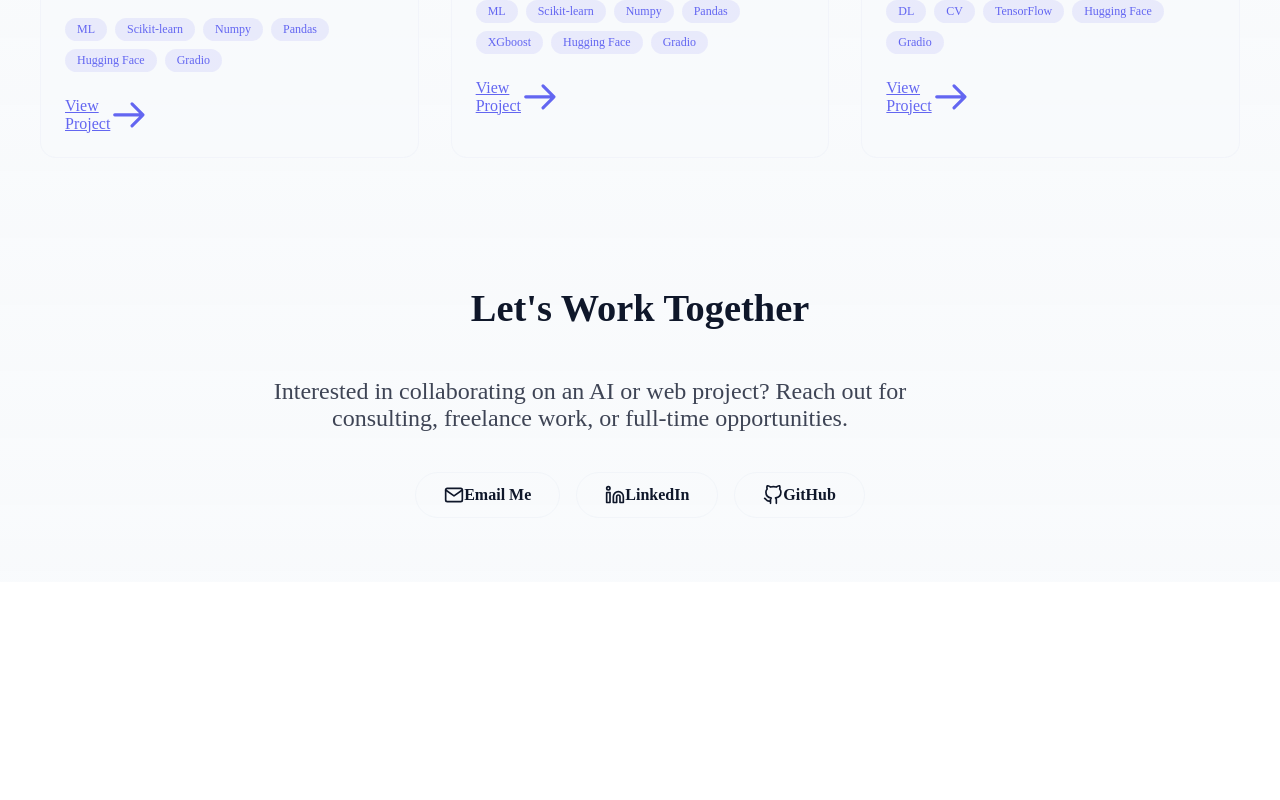
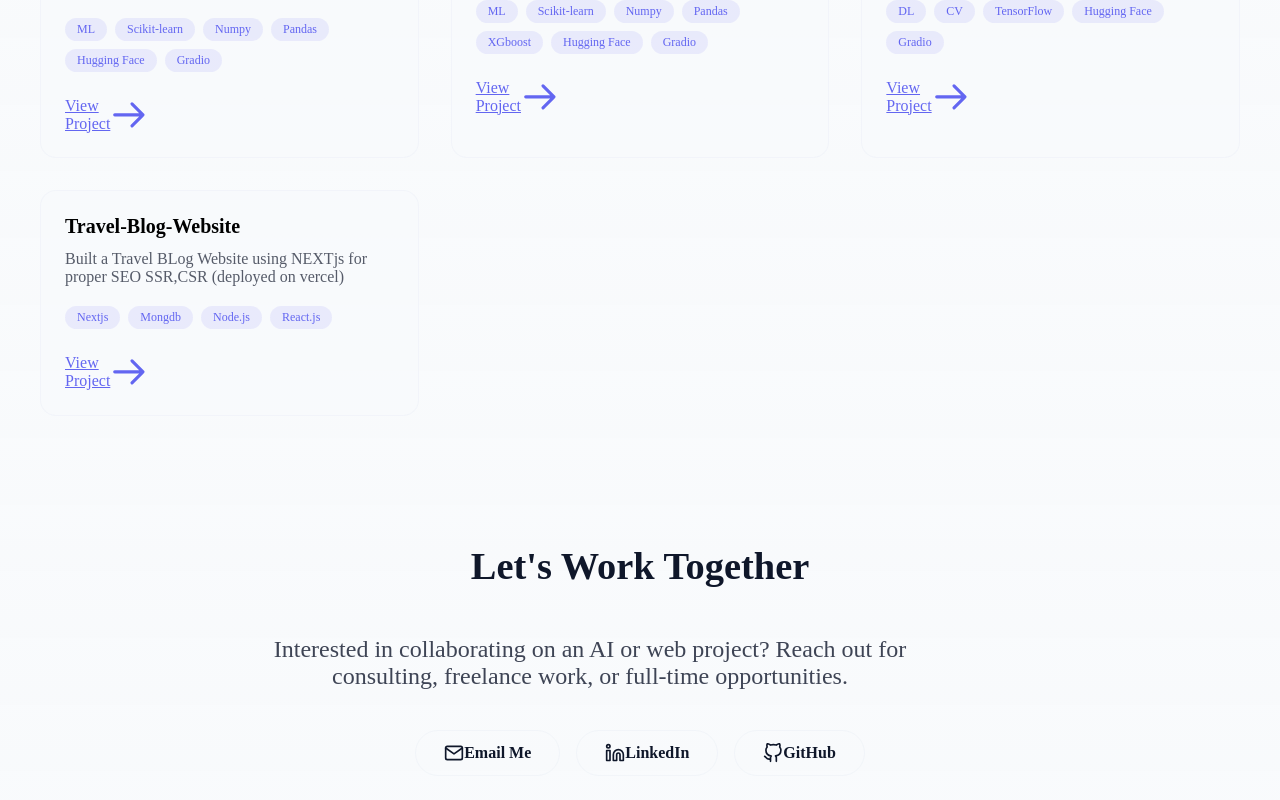
Before and after one commit to ahmedhassan142/Portfolio, a Next.js app: page / in a window 1280 px wide. Shown: the part 1862-2662 px from the top of the page. Before the commit the page ends 2444 px from the top, so only its background shows below. Built offline with nearby package versions, Linux system fonts and the light colour scheme.

Commit message:
Update page.tsx

```diff
--- a/src/app/page.tsx
+++ b/src/app/page.tsx
@@ -56,6 +56,13 @@ const projects: Project[] = [
     description: 'Defect Detectoin in Metal Surface using Deeplearning CV (deployed on huggingface)',
     tags: ['DL', 'CV','TensorFlow', 'Hugging Face','Gradio'],
     link: 'https://huggingface.co/spaces/Ahmedhassan54/Defect-Detection'
+  },
+    {
+    id: '7',
+    title: 'Travel-Blog-Website',
+    description: 'Built a Travel BLog Website using NEXTjs for proper SEO SSR,CSR (deployed on vercel)',
+    tags: [ 'Nextjs','Mongdb', 'Node.js','React.js'],
+    link: 'https://travel-blog-website-git-72d31b-ahmed-hassans-projects-96c42d63.vercel.app/'
   },
 ];
 
```
